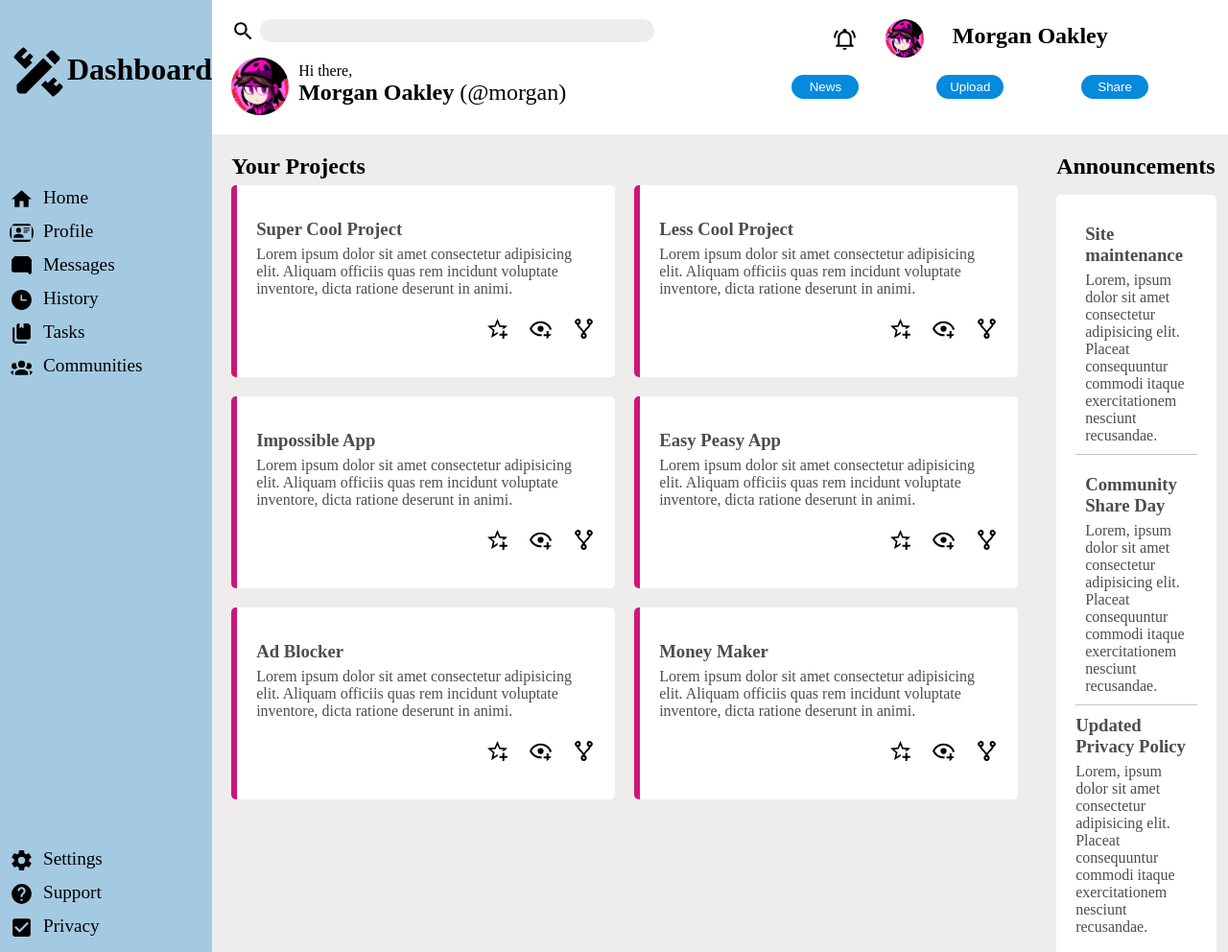
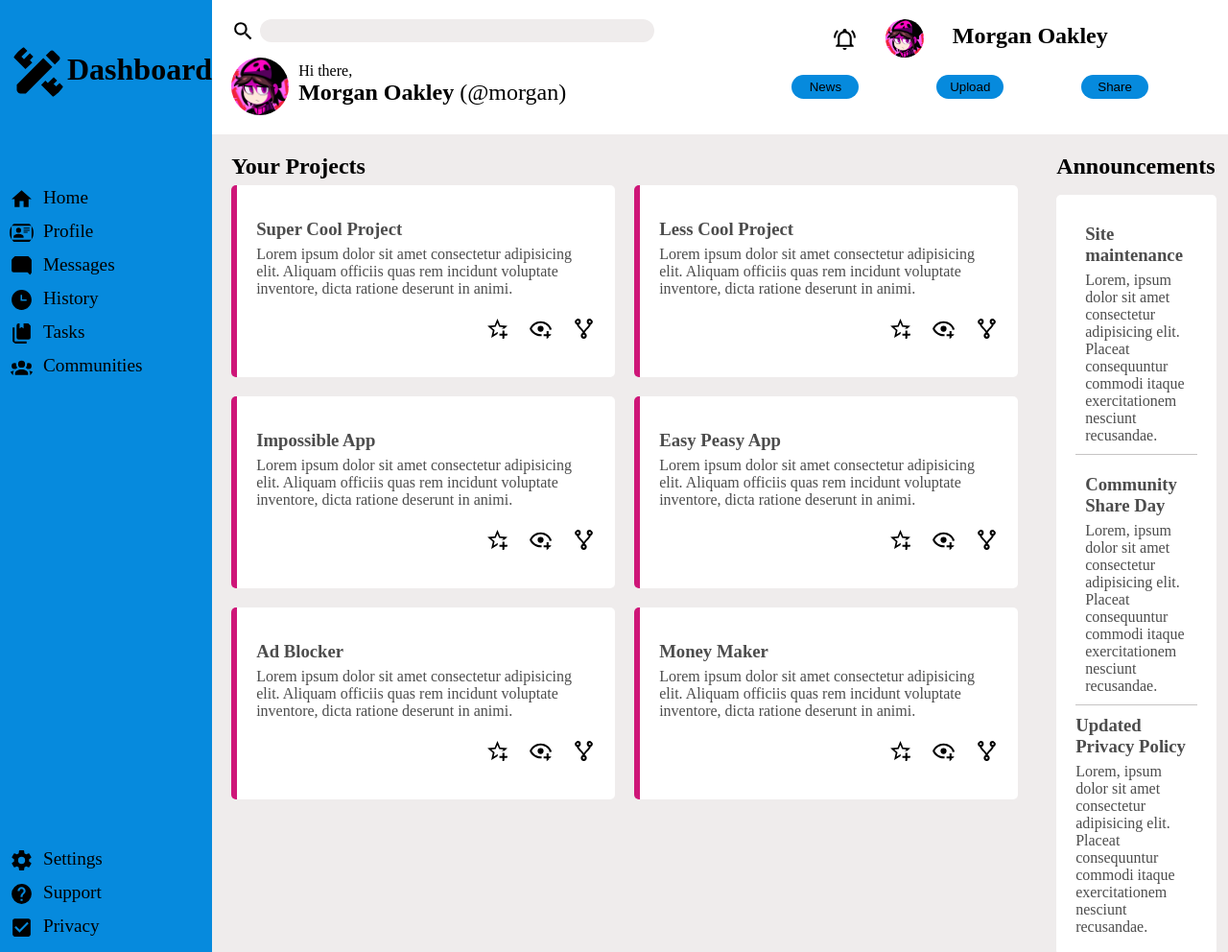
Before and after one commit to JingyeHub/admin-dashboard, a plain HTML site: page index.html in a window 1280 px wide. Shown: the top 992 px of the page at 96% size. Drawn offline with Linux system fonts and the light colour scheme.

Commit message:
Change the bg-color of the left-sub-container

```diff
--- a/style.css
+++ b/style.css
@@ -44,7 +44,7 @@ img {
     display: grid;
     grid-template-rows: 150px 300px 1fr;
     padding-left: 10px;
-    background-color: rgb(164, 202, 226);
+    background-color: rgb(6, 138, 221);
     font-weight: bold;
     align-items: center;
 }
@@ -110,7 +110,7 @@ img {
 
 button.blue-bg {
     background-color: rgb(6, 138, 221);
-    color: white;
+    /* color: white; */
     font-weight: 600px;
     width: 70px;
     padding: 5px 10px;
```
